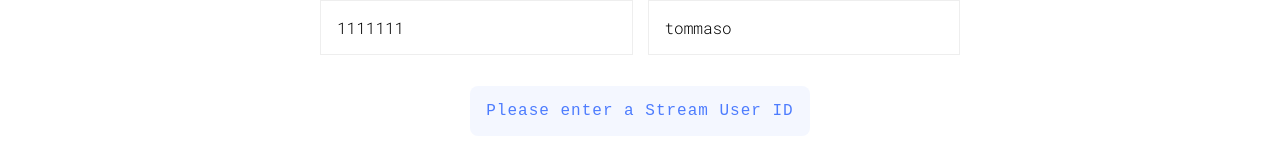
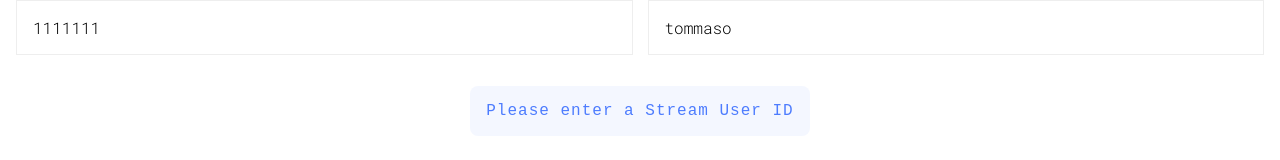
Before and after one commit to GetStream/TokenForm, a Preact app: page / in a window 1280 px wide. Shown: the top 160 px of the page. Built offline with nearby package versions, Linux system fonts and the light colour scheme.

Commit message:
update styles

```diff
--- a/src/App.js
+++ b/src/App.js
@@ -3,6 +3,7 @@ import useJWTGenerator from './useJWTGenerator';
 
 const renderJWT = (jwt, userID) => {
 	if (jwt && userID) {
+		console.log(jwt)
 		return (
 			<pre id="jwt">{jwt.split('.').map((item, i, a) => <span>{item}{i < a.length - 1  ? '.': ''}</span>)}</pre>
 		)
--- a/src/styles.scss
+++ b/src/styles.scss
@@ -13,7 +13,6 @@
 }
 
 #stream_jwtform .header {
-  max-width: 640px;
   width: 100%;
   justify-content: center;
 }
@@ -23,8 +22,6 @@
 #stream_jwtform .header .inputs input:last-of-type {
 	margin-left: 7.5px;
 }
-
-
 
 #stream_jwtform .header .inputs {
   flex: 1;
@@ -38,15 +35,14 @@
 	flex: 1
 }
 
-
 #stream_jwtform .container {
 	margin: 15px;
 	display: flex;
 	flex: 1;
-	max-width: 640px;
 	width: 100%;
 	justify-content: center;
 	align-items: center;
+	padding: 0;
 }
 
 #stream_jwtform pre {
```
Also changed, not shown: 1 other file (tests, documents, lock files or other folders).
